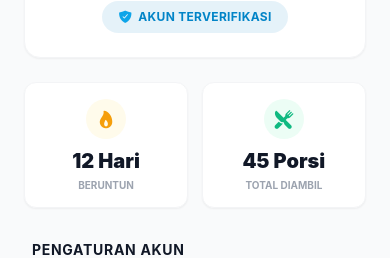
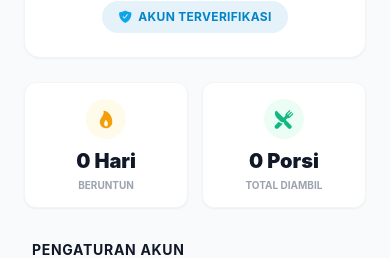
Before and after one commit to BagusSetiawan09/nutrivue-mobile, a React Native app: screen /Profile in a window 390 px wide. Shown: the part 313-571 px from the top of the page. Built offline with nearby package versions, Linux system fonts and the light colour scheme; no server answers.

Commit message:
feat(ui): implement real-time dynamic statistics fetching for user profile

```diff
--- a/src/screens/main/ProfileScreen.tsx
+++ b/src/screens/main/ProfileScreen.tsx
@@ -1,10 +1,11 @@
 import React, { useRef, useState, useCallback } from 'react';
-import { View, Text, ScrollView, TouchableOpacity, Animated, Image, Modal, Switch } from 'react-native';
+import { View, Text, ScrollView, TouchableOpacity, Animated, Image, Modal, Switch, ActivityIndicator } from 'react-native';
 import { SafeAreaView } from 'react-native-safe-area-context';
 import { Ionicons } from '@expo/vector-icons';
 import AsyncStorage from '@react-native-async-storage/async-storage';
 import { useFocusEffect } from '@react-navigation/native';
 import BottomNavbar from '../../components/BottomNavbar';
+import api from '../../config/api';
 
 export default function ProfileScreen({ navigation }: any) {
   const navTranslateY = useRef(new Animated.Value(0)).current;
@@ -17,8 +18,15 @@ export default function ProfileScreen({ navigation }: any) {
     avatar: null
   });
 
+  const [stats, setStats] = useState({
+    streak: 0,
+    total_taken: 0,
+    isLoading: true
+  });
+
   useFocusEffect(
     useCallback(() => {
+      // 1. Fungsi narik identitas user dari memori lokal
       const loadUserData = async () => {
         try {
           const userString = await AsyncStorage.getItem('user');
@@ -40,7 +48,25 @@ export default function ProfileScreen({ navigation }: any) {
         }
       };
 
+      // 2. FUNGSI BARU: Narik data statistik real-time dari server Laravel
+      const fetchUserStats = async () => {
+        try {
+          const response = await api.get('/meal/statistics');
+          if (response.data.status === 'success') {
+            setStats({
+              streak: response.data.data?.streak || 0,
+              total_taken: response.data.data?.total_taken || 0,
+              isLoading: false
+            });
+          }
+        } catch (error) {
+          console.log('Gagal menarik statistik dari server', error);
+          setStats(prev => ({ ...prev, isLoading: false })); // Matikan loading jika gagal
+        }
+      };
+
       loadUserData();
+      fetchUserStats(); // Eksekusi penarikan data statistik
     }, [])
   );
 
@@ -109,20 +135,16 @@ export default function ProfileScreen({ navigation }: any) {
     </TouchableOpacity>
   );
 
-  // Logika penentuan URL gambar profil dengan fallback dan penyesuaian otomatis untuk berbagai format URL yang mungkin dikembalikan oleh backend
   const defaultImage = 'https://images.unsplash.com/photo-1535713875002-d1d0cf377fde?q=80&w=500&auto=format&fit=crop';
   let finalAvatarUrl = defaultImage;
 
   if (userData.avatar) {
-    // 1. Jika backend mengembalikan URL yang mengandung "localhost" atau "
     if (userData.avatar.includes('localhost') || userData.avatar.includes('127.0.0.1')) {
       finalAvatarUrl = userData.avatar.replace(/http:\/\/(localhost|127\.0\.0\.1)(:\d+)?\/storage/, 'https://nutrivueapp.com/storage');
     }
-    // 2. Jika backend mengembalikan path relatif tanpa domain (misalnya "avatars/user123.jpg")
     else if (!userData.avatar.startsWith('http')) {
       finalAvatarUrl = `https://nutrivueapp.com/storage/${userData.avatar}`;
     }
-    // 3. Jika URL sudah sempurna
     else {
       finalAvatarUrl = userData.avatar;
     }
@@ -182,7 +204,11 @@ export default function ProfileScreen({ navigation }: any) {
             <View className="w-10 h-10 bg-amber-50 rounded-full items-center justify-center mb-2">
               <Ionicons name="flame" size={20} color="#F59E0B" />
             </View>
-            <Text className="text-xl font-black text-gray-900">12 Hari</Text>
+            {stats.isLoading ? (
+              <ActivityIndicator color="#F59E0B" size="small" />
+            ) : (
+              <Text className="text-xl font-black text-gray-900">{stats.streak} Hari</Text>
+            )}
             <Text className="text-gray-400 text-[10px] font-bold uppercase mt-1">Beruntun</Text>
           </View>
 
@@ -190,7 +216,11 @@ export default function ProfileScreen({ navigation }: any) {
             <View className="w-10 h-10 bg-emerald-50 rounded-full items-center justify-center mb-2">
               <Ionicons name="restaurant" size={20} color="#10B981" />
             </View>
-            <Text className="text-xl font-black text-gray-900">45 Porsi</Text>
+             {stats.isLoading ? (
+              <ActivityIndicator color="#10B981" size="small" />
+            ) : (
+              <Text className="text-xl font-black text-gray-900">{stats.total_taken} Porsi</Text>
+            )}
             <Text className="text-gray-400 text-[10px] font-bold uppercase mt-1">Total Diambil</Text>
           </View>
         </View>
```
